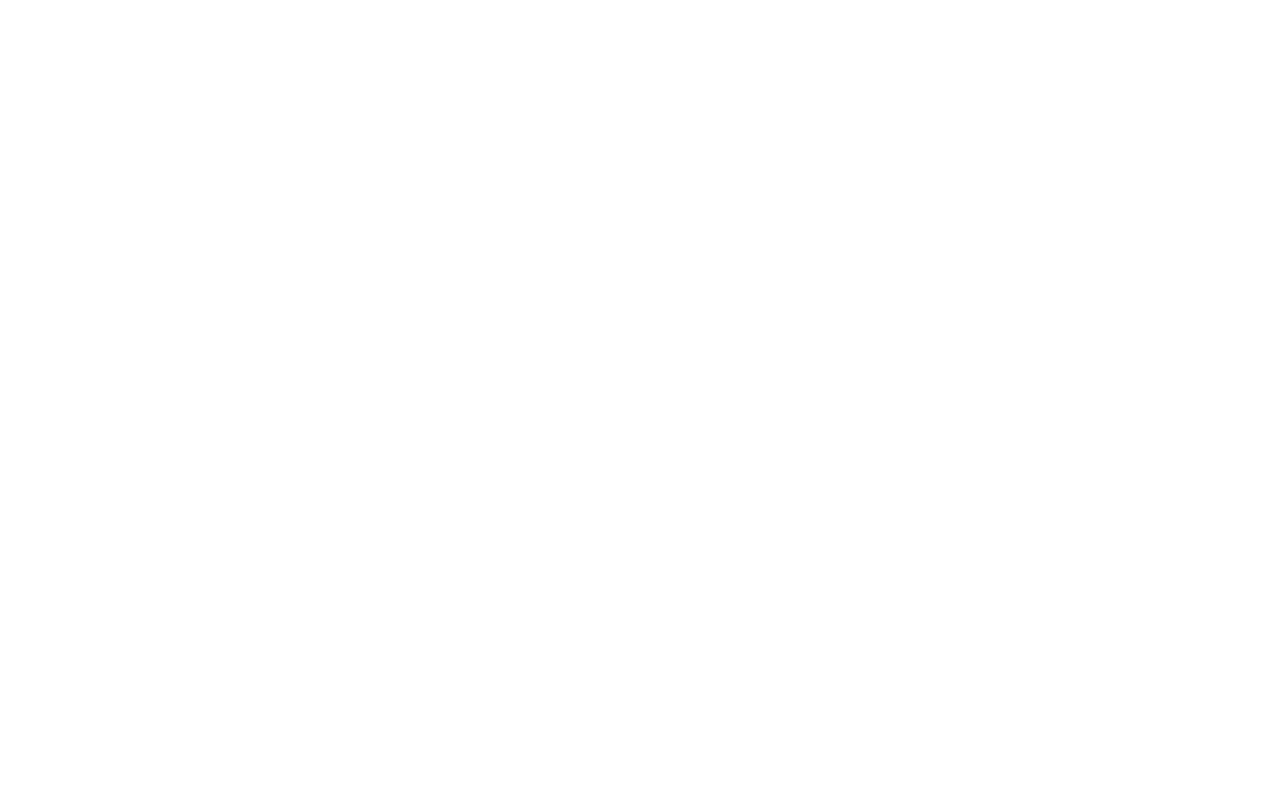
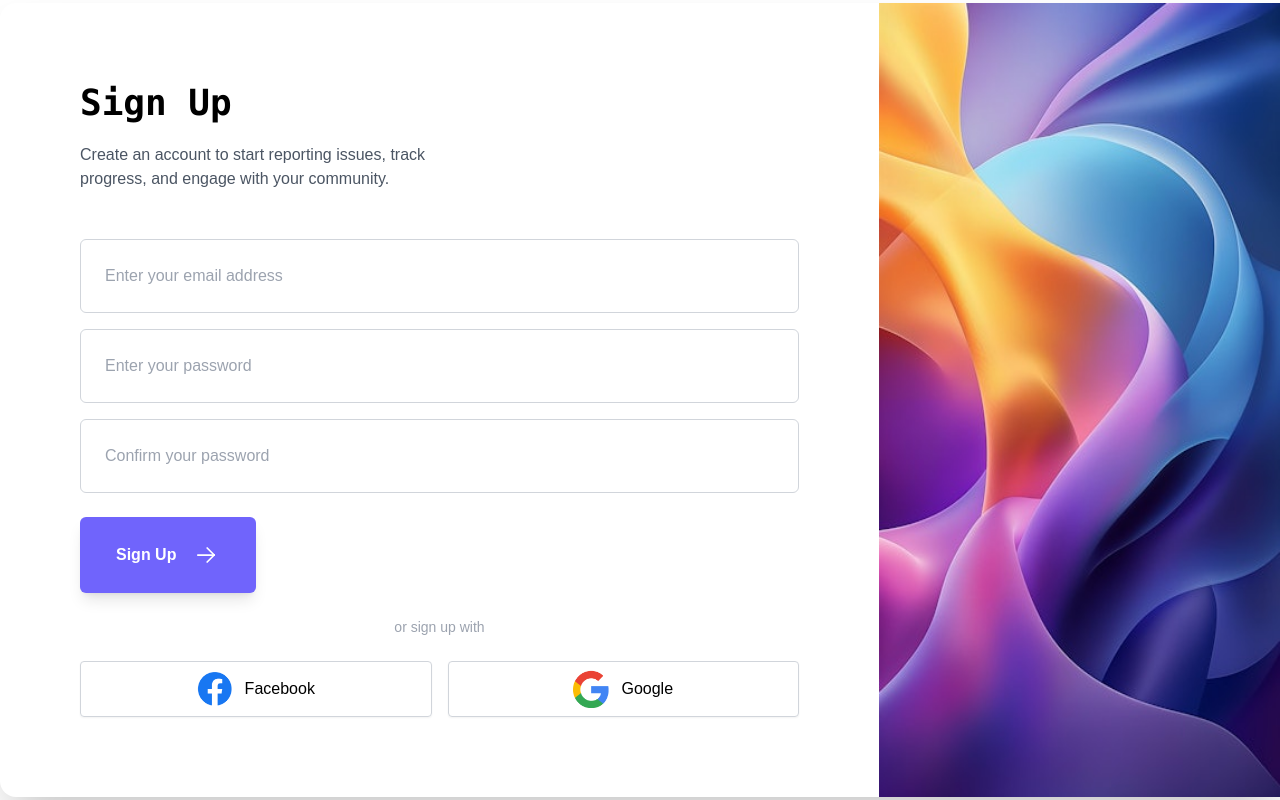
Before and after one commit to mirasoldavila13/NeighborhoodAid, a React (Vite) app in the folder client/: page /signup in a window 1280 px wide. Before the commit this address had no page. Built offline with nearby package versions, Linux system fonts and the light colour scheme.

Commit message:
feat: Create signup form with email/password input, styled Sign Up button, added routing, and implemented back navigation to home.

```diff
--- a/client/src/App.tsx
+++ b/client/src/App.tsx
@@ -1,6 +1,7 @@
 import { BrowserRouter as Router, Routes, Route } from "react-router-dom";
 import LandingPage from "./components/LandingPage";
 import Login from "./pages/Login";
+import SignUp from "./pages/Signup";
 
 function App() {
   return (
@@ -8,7 +9,8 @@ function App() {
       <Routes>
         {/* Route for the landing page */}
         <Route path="/" element={<LandingPage />} />
-
+        {/* Route for the sign up page */}
+        <Route path="/signup" element={<SignUp />} />
         {/* Route for the login page */}
         <Route path="/login" element={<Login />} />
       </Routes>
--- a/client/src/components/LandingPage.tsx
+++ b/client/src/components/LandingPage.tsx
@@ -1,4 +1,3 @@
-import React from "react";
 import Nav from "./Nav";
 import Hero from "./Hero";
 import Features from "./Features";
--- a/client/src/components/Nav.tsx
+++ b/client/src/components/Nav.tsx
@@ -1,5 +1,5 @@
 import { useState } from "react";
-import { Link } from "react-router-dom"; // Import Link from react-router-dom
+import { Link } from "react-router-dom";
 import logo from "../assets/neighborhood_logo.svg";
 
 const Nav = () => {
--- a/client/src/pages/Signup.tsx
+++ b/client/src/pages/Signup.tsx
@@ -0,0 +1,96 @@
+import { Link } from "react-router-dom";
+import facebookIcon from "../assets/facebook.png";
+import googleIcon from "../assets/google.png";
+import backgroundImage from "../assets/login_image.jpeg";
+
+const SignUp = () => {
+  return (
+    <div className="flex items-center justify-center min-h-screen bg-eggShell">
+      {/* Back Button */}
+      <Link
+        to="/"
+        className="absolute top-6 left-6 text-purpleLight hover:text-darkViolet transition duration-300 flex items-center space-x-1"
+      >
+        <span>&larr;</span>
+        <span>Back to Home</span>
+      </Link>
+
+      {/* Card Container */}
+      <div className="relative flex flex-col m-6 space-y-10 bg-white shadow-2xl rounded-2xl md:flex-row md:space-y-0 md:m-0">
+        {/* Left Side */}
+        <div className="p-6 md:p-20">
+          <h2 className="font-mono mb-5 text-4xl font-bold">Sign Up</h2>
+          <p className="max-w-sm mb-12 font-sans font-light text-gray-600">
+            Create an account to start reporting issues, track progress, and
+            engage with your community.
+          </p>
+
+          {/* Email Input */}
+          <input
+            type="email"
+            className="w-full p-6 mb-4 border border-gray-300 rounded-md placeholder:font-sans placeholder:font-light"
+            placeholder="Enter your email address"
+          />
+
+          {/* Password Input */}
+          <input
+            type="password"
+            className="w-full p-6 mb-4 border border-gray-300 rounded-md placeholder:font-sans placeholder:font-light"
+            placeholder="Enter your password"
+          />
+
+          {/* Confirm Password Input */}
+          <input
+            type="password"
+            className="w-full p-6 mb-6 border border-gray-300 rounded-md placeholder:font-sans placeholder:font-light"
+            placeholder="Confirm your password"
+          />
+
+          {/* Sign Up Button */}
+          <button className="w-full md:w-auto flex justify-center items-center p-6 space-x-4 font-sans font-bold text-white rounded-md shadow-lg px-9 bg-purpleLight hover:bg-opacity-90 hover:shadow-lg transition duration-300">
+            <span>Sign Up</span>
+            <svg
+              xmlns="http://www.w3.org/2000/svg"
+              className="w-7"
+              viewBox="0 0 24 24"
+              strokeWidth="1.5"
+              stroke="#ffffff"
+              fill="none"
+              strokeLinecap="round"
+              strokeLinejoin="round"
+            >
+              <path stroke="none" d="M0 0h24v24H0z" fill="none" />
+              <line x1="5" y1="12" x2="19" y2="12" />
+              <line x1="13" y1="18" x2="19" y2="12" />
+              <line x1="13" y1="6" x2="19" y2="12" />
+            </svg>
+          </button>
+
+          {/* Social Sign Ups */}
+          <p className="py-6 text-sm font-thin text-center text-gray-400">
+            or sign up with
+          </p>
+          <div className="flex flex-col space-x-0 space-y-6 md:flex-row md:space-x-4 md:space-y-0">
+            <button className="flex items-center justify-center py-2 space-x-3 border border-gray-300 rounded shadow-sm hover:bg-opacity-30 hover:shadow-lg transition duration-150 md:w-1/2">
+              <img src={facebookIcon} alt="Facebook" className="w-9" />
+              <span className="font-thin">Facebook</span>
+            </button>
+            <button className="flex items-center justify-center py-2 space-x-3 border border-gray-300 rounded shadow-sm hover:bg-opacity-30 hover:shadow-lg transition duration-150 md:w-1/2">
+              <img src={googleIcon} alt="Google" className="w-9" />
+              <span className="font-thin">Google</span>
+            </button>
+          </div>
+        </div>
+
+        {/* Right Side */}
+        <img
+          src={backgroundImage}
+          alt="Background"
+          className="w-[430px] hidden md:block"
+        />
+      </div>
+    </div>
+  );
+};
+
+export default SignUp;
```
